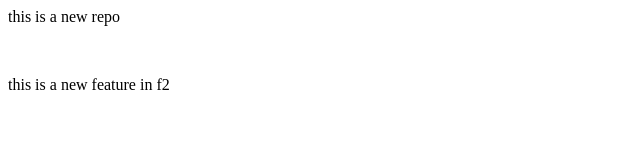
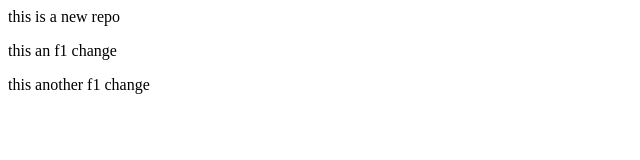
Before and after one commit to kilu-exe/localrepo, a plain HTML site: page index.html in a window 1280 px wide. Shown: the whole page, without its empty margins (0-640 px from the left). Drawn offline with Linux system fonts and the light colour scheme.

Commit message:
hell yeah

```diff
--- a/index.html
+++ b/index.html
@@ -1,4 +1,3 @@
 <p>this is a new repo</p>
-<br>
-
-<p>this is a new feature in f2</p>
+<p>this an f1 change</p>
+<p>this another f1 change</p>
```
